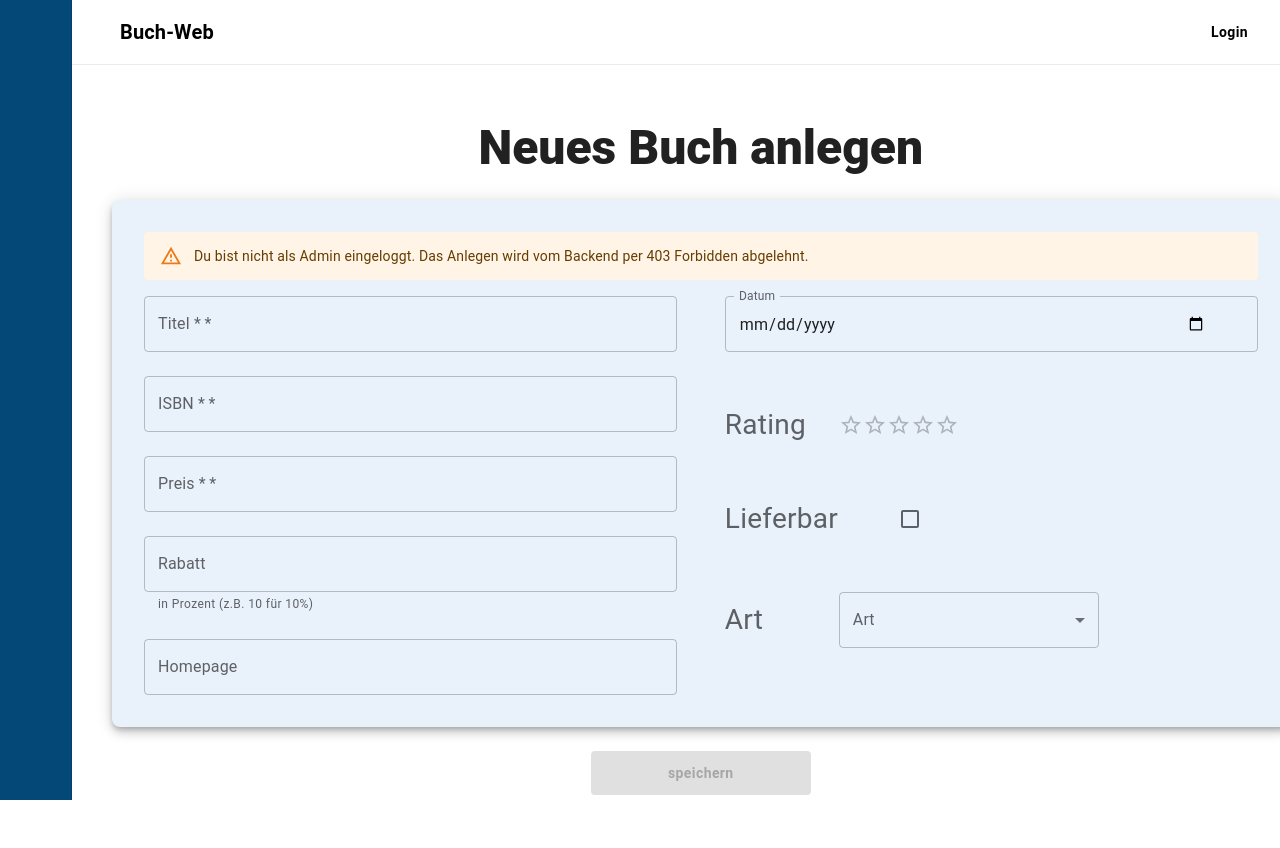
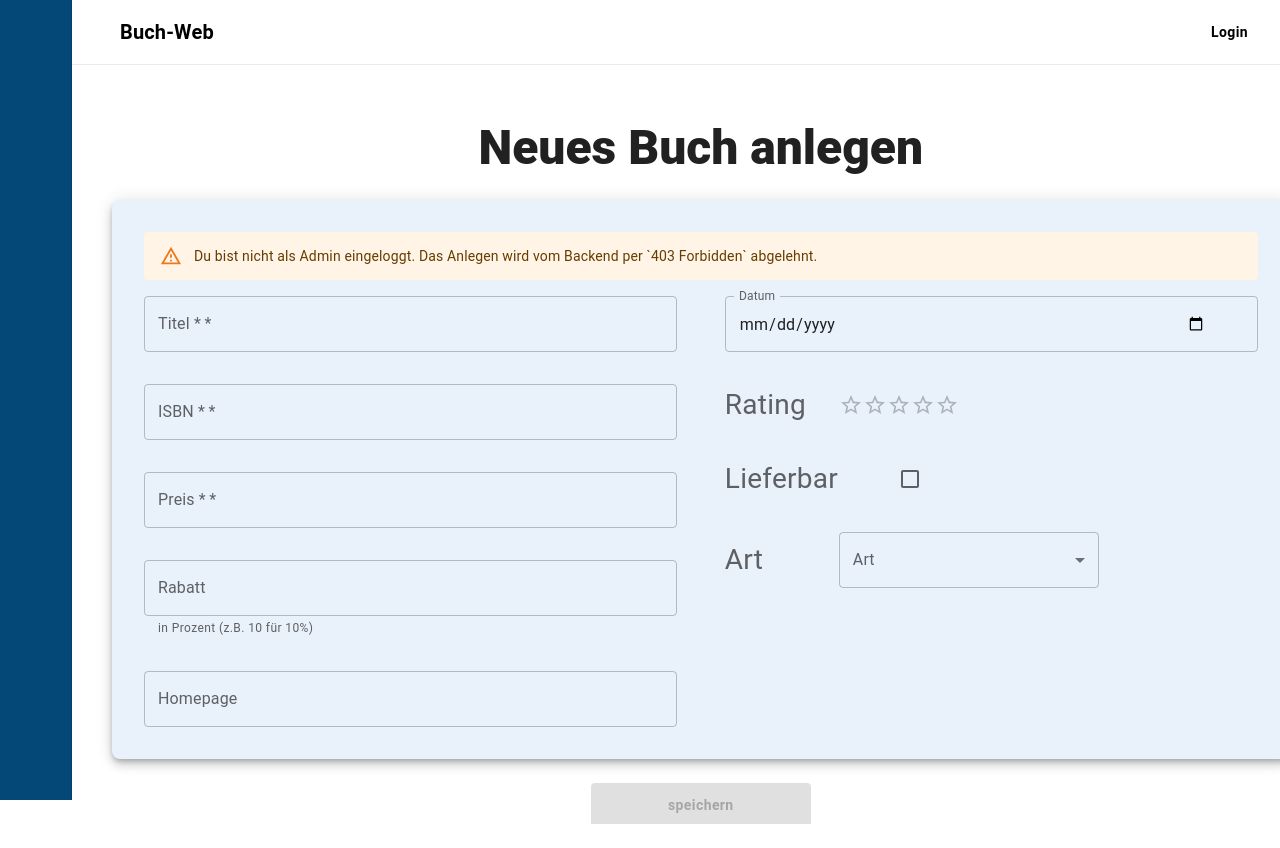
Before and after one commit to fued1011-2/buch-web, a Next.js app: page /books/new in a window 1280 px wide. Shown: the top 848 px of the page. Built offline with nearby package versions, Linux system fonts and the light colour scheme; some icons are missing; what @mui/material-nextjs would draw is missing.

Commit message:
Validierung für das Neuanlegen-Formular implementiert

```diff
--- a/src/app/books/new/page.tsx
+++ b/src/app/books/new/page.tsx
@@ -9,6 +9,43 @@ import type { Buchart } from '@/lib/books';
 import { createBook } from '@/lib/books';
 import { BookCreateCard } from '@/components/BookCreateCard';
 
+type FieldName = 'titel' | 'isbn' | 'preis' | 'rabatt' | 'homepage' | 'datum' | 'rating';
+type FieldErrors = Partial<Record<FieldName, string>>;
+type Touched = Partial<Record<FieldName, boolean>>;
+
+function isValidIsbn13(value: string): boolean {
+  const cleaned = value.replace(/[-\s]/g, '');
+  if (!/^\d{13}$/.test(cleaned)) return false;
+
+  let sum = 0;
+  for (let i = 0; i < 12; i++) {
+    const d = Number(cleaned[i]);
+    sum += i % 2 === 0 ? d : d * 3;
+  }
+  const check = (10 - (sum % 10)) % 10;
+  return check === Number(cleaned[12]);
+}
+
+function isValidUrl(value: string): boolean {
+  try {
+    const u = new URL(value);
+    return u.protocol === 'http:' || u.protocol === 'https:';
+  } catch {
+    return false;
+  }
+}
+
+function mapCreateError(err: unknown): string {
+  const msg = err instanceof Error ? err.message : String(err);
+
+  if (msg.includes('403')) return 'Du hast keine Berechtigung, ein Buch anzulegen.';
+  if (msg.includes('422')) return 'Die ISBN existiert bereits.';
+
+  return 'Speichern fehlgeschlagen. Bitte versuche es erneut.';
+}
+
+const ART_OPTIONS: Buchart[] = ['EPUB', 'HARDCOVER', 'PAPERBACK'];
+
 export default function NewBookPage() {
   const router = useRouter();
   const { accessToken, isAdmin } = useAuth();
@@ -19,13 +56,16 @@ export default function NewBookPage() {
   const [rabatt, setRabatt] = useState('');
   const [homepage, setHomepage] = useState('');
 
-  const [datum, setDatum] = useState(''); // "YYYY-MM-DD"
+  const [datum, setDatum] = useState('');
   const [rating, setRating] = useState<number | null>(0);
   const [lieferbar, setLieferbar] = useState(false);
   const [art, setArt] = useState<Buchart | ''>('');
 
   const [loading, setLoading] = useState(false);
   const [error, setError] = useState<string | null>(null);
+
+  const [touched, setTouched] = useState<Touched>({});
+  const markTouched = (name: FieldName) => setTouched((t) => ({ ...t, [name]: true }));
 
   const dateInputRef = useRef<HTMLInputElement | null>(null);
 
@@ -43,23 +83,66 @@ export default function NewBookPage() {
     return n / 100;
   }, [rabatt]);
 
+  const fieldErrors: FieldErrors = useMemo(() => {
+    const errs: FieldErrors = {};
+
+    if (!titel.trim()) errs.titel = 'Titel ist ein Pflichtfeld.';
+
+    const isbnTrimmed = isbn.trim();
+    if (!isbnTrimmed) {
+      errs.isbn = 'ISBN ist ein Pflichtfeld.';
+    } else if (!isValidIsbn13(isbnTrimmed)) {
+      errs.isbn = 'Bitte eine gültige ISBN-13 eingeben (z.B. 978-3-897-22583-1).';
+    }
+
+    if (!preis.trim()) {
+      errs.preis = 'Preis ist ein Pflichtfeld.';
+    } else if (!Number.isFinite(preisNumber) || preisNumber <= 0) {
+      errs.preis = 'Preis muss eine positive Zahl sein.';
+    }
+
+    if (rabatt.trim()) {
+      if (Number.isNaN(rabattDecimal as unknown as number)) {
+        errs.rabatt = 'Rabatt muss eine Zahl sein (z.B. 10 für 10%).';
+      } else if (rabattDecimal != null && (rabattDecimal < 0 || rabattDecimal > 1)) {
+        errs.rabatt = 'Rabatt muss zwischen 0 und 100 liegen.';
+      }
+    }
+
+    if (homepage.trim() && !isValidUrl(homepage.trim())) {
+      errs.homepage = 'Bitte eine gültige URL angeben (http/https).';
+    }
+
+    if (rating == null) {
+      errs.rating = 'Bitte ein Rating wählen.';
+    } else if (rating < 0 || rating > 5) {
+      errs.rating = 'Rating muss zwischen 0 und 5 liegen.';
+    }
+
+    return errs;
+  }, [titel, isbn, preis, preisNumber, rabatt, rabattDecimal, homepage, datum, rating]);
+
   const canSubmit = useMemo(() => {
     if (!isAdmin) return false;
-    if (!titel.trim()) return false;
-    if (!isbn.trim()) return false;
-    if (!Number.isFinite(preisNumber) || preisNumber <= 0) return false;
-    if (rating == null) return false;
-    if (Number.isNaN(rabattDecimal as unknown as number)) return false;
-    if (rabattDecimal != null && (rabattDecimal < 0 || rabattDecimal > 1)) return false;
-    return true;
-  }, [isAdmin, titel, isbn, preisNumber, rating, rabattDecimal]);
+    return Object.keys(fieldErrors).length === 0;
+  }, [isAdmin, fieldErrors]);
 
   async function onSubmit(e: React.FormEvent) {
     e.preventDefault();
     setError(null);
 
+    setTouched({
+      titel: true,
+      isbn: true,
+      preis: true,
+      rabatt: true,
+      homepage: true,
+      datum: true,
+      rating: true,
+    });
+
     if (!canSubmit) {
-      setError('Bitte Pflichtfelder korrekt ausfüllen.');
+      setError('Bitte markierte Felder korrigieren.');
       return;
     }
 
@@ -82,7 +165,7 @@ export default function NewBookPage() {
 
       router.replace(`/books/${created.id}?created=1`);
     } catch (err) {
-      setError(err instanceof Error ? err.message : 'Unbekannter Fehler');
+      setError(mapCreateError(err));
     } finally {
       setLoading(false);
     }
@@ -105,28 +188,47 @@ export default function NewBookPage() {
       <BookCreateCard
         isAdmin={isAdmin}
         titel={titel}
-        setTitel={setTitel}
+        setTitel={(v) => {
+          setTitel(v);
+        }}
         isbn={isbn}
-        setIsbn={setIsbn}
+        setIsbn={(v) => {
+          setIsbn(v);
+        }}
         preis={preis}
-        setPreis={setPreis}
+        setPreis={(v) => {
+          setPreis(v);
+        }}
         rabatt={rabatt}
-        setRabatt={setRabatt}
+        setRabatt={(v) => {
+          setRabatt(v);
+        }}
         homepage={homepage}
-        setHomepage={setHomepage}
+        setHomepage={(v) => {
+          setHomepage(v);
+        }}
         datum={datum}
-        setDatum={setDatum}
+        setDatum={(v) => {
+          setDatum(v);
+        }}
         rating={rating}
-        setRating={setRating}
+        setRating={(v) => {
+          setRating(v);
+          markTouched('rating');
+        }}
         lieferbar={lieferbar}
         setLieferbar={setLieferbar}
         art={art}
         setArt={setArt}
+        artOptions={ART_OPTIONS}
         loading={loading}
         canSubmit={canSubmit}
         error={error}
         onSubmit={onSubmit}
         dateInputRef={dateInputRef}
+        touched={touched}
+        markTouched={markTouched}
+        fieldErrors={fieldErrors}
       />
     </Box>
   );
--- a/src/components/BookCreateCard.tsx
+++ b/src/components/BookCreateCard.tsx
@@ -1,6 +1,6 @@
 'use client';
 
-import type { RefObject } from 'react';
+import type { Dispatch, MutableRefObject, SetStateAction } from 'react';
 import {
   Alert,
   Box,
@@ -21,50 +21,57 @@ import CalendarMonthIcon from '@mui/icons-material/CalendarMonth';
 
 import type { Buchart } from '@/lib/books';
 
-const ART_OPTIONS: Buchart[] = ['EPUB', 'HARDCOVER', 'PAPERBACK'];
+type FieldName = 'titel' | 'isbn' | 'preis' | 'rabatt' | 'homepage' | 'datum' | 'rating';
+type FieldErrors = Partial<Record<FieldName, string>>;
+type Touched = Partial<Record<FieldName, boolean>>;
 
 type Props = {
   isAdmin: boolean;
 
   titel: string;
-  setTitel: (v: string) => void;
+  setTitel: Dispatch<SetStateAction<string>>;
 
   isbn: string;
-  setIsbn: (v: string) => void;
+  setIsbn: Dispatch<SetStateAction<string>>;
 
   preis: string;
-  setPreis: (v: string) => void;
+  setPreis: Dispatch<SetStateAction<string>>;
 
   rabatt: string;
-  setRabatt: (v: string) => void;
+  setRabatt: Dispatch<SetStateAction<string>>;
 
   homepage: string;
-  setHomepage: (v: string) => void;
+  setHomepage: Dispatch<SetStateAction<string>>;
 
   datum: string;
-  setDatum: (v: string) => void;
+  setDatum: Dispatch<SetStateAction<string>>;
 
   rating: number | null;
-  setRating: (v: number | null) => void;
+  setRating: Dispatch<SetStateAction<number | null>>;
 
   lieferbar: boolean;
-  setLieferbar: (v: boolean) => void;
+  setLieferbar: Dispatch<SetStateAction<boolean>>;
 
   art: Buchart | '';
-  setArt: (v: Buchart | '') => void;
+  setArt: Dispatch<SetStateAction<Buchart | ''>>;
+
+  artOptions: Buchart[];
 
   loading: boolean;
   canSubmit: boolean;
 
   error: string | null;
-
   onSubmit: (e: React.FormEvent) => void;
 
-  dateInputRef: RefObject<HTMLInputElement | null>;
+  dateInputRef: MutableRefObject<HTMLInputElement | null>;
+
+  // NEU
+  touched: Touched;
+  markTouched: (name: FieldName) => void;
+  fieldErrors: FieldErrors;
 };
 
-export function BookCreateCard(props: Props) {
-  const {
+export function BookCreateCard({
   isAdmin,
   titel,
   setTitel,
@@ -84,12 +91,18 @@ export function BookCreateCard(props: Props) {
   setLieferbar,
   art,
   setArt,
+  artOptions,
   loading,
   canSubmit,
   error,
   onSubmit,
   dateInputRef,
-  } = props;
+  touched,
+  markTouched,
+  fieldErrors,
+}: Props) {
+  const helper = (name: FieldName) => (touched[name] ? fieldErrors[name] : undefined);
+  const hasError = (name: FieldName) => Boolean(touched[name] && fieldErrors[name]);
 
   return (
     <Box
@@ -115,7 +128,7 @@ export function BookCreateCard(props: Props) {
       >
         {!isAdmin ? (
           <Alert severity="warning" sx={{ mb: 2 }}>
-            Du bist nicht als Admin eingeloggt. Das Anlegen wird vom Backend per 403 Forbidden abgelehnt.
+            Du bist nicht als Admin eingeloggt. Das Anlegen wird vom Backend per `403 Forbidden` abgelehnt.
           </Alert>
         ) : null}
 
@@ -133,46 +146,66 @@ export function BookCreateCard(props: Props) {
             alignItems: 'start',
           }}
         >
-          <Stack spacing={3}>
+          {/* LEFT */}
+          <Stack spacing={4}>
             <TextField
               label="Titel *"
               value={titel}
               onChange={(e) => setTitel(e.target.value)}
+              onBlur={() => markTouched('titel')}
               required
               fullWidth
+              error={hasError('titel')}
+              helperText={helper('titel')}
             />
+
             <TextField
               label="ISBN *"
               value={isbn}
               onChange={(e) => setIsbn(e.target.value)}
+              onBlur={() => markTouched('isbn')}
               required
               fullWidth
+              error={hasError('isbn')}
+              helperText={helper('isbn')}
             />
+
             <TextField
               label="Preis *"
               value={preis}
               onChange={(e) => setPreis(e.target.value)}
+              onBlur={() => markTouched('preis')}
               required
               fullWidth
               inputMode="decimal"
+              error={hasError('preis')}
+              helperText={helper('preis')}
             />
+
             <TextField
               label="Rabatt"
               value={rabatt}
               onChange={(e) => setRabatt(e.target.value)}
+              onBlur={() => markTouched('rabatt')}
               fullWidth
               inputMode="decimal"
-              helperText="in Prozent (z.B. 10 für 10%)"
+              error={hasError('rabatt')}
+              helperText={helper('rabatt') ?? 'in Prozent (z.B. 10 für 10%)'}
             />
+
             <TextField
               label="Homepage"
               value={homepage}
               onChange={(e) => setHomepage(e.target.value)}
+              onBlur={() => markTouched('homepage')}
               fullWidth
+              error={hasError('homepage')}
+              helperText={helper('homepage')}
             />
           </Stack>
 
-          <Stack spacing={6.5}>
+          {/* RIGHT */}
+          <Stack spacing={4}>
             <TextField
               inputRef={(el) => {
                 dateInputRef.current = el;
@@ -181,8 +214,11 @@ export function BookCreateCard(props: Props) {
               type="date"
               value={datum}
               onChange={(e) => setDatum(e.target.value)}
+              onBlur={() => markTouched('datum')}
               fullWidth
               InputLabelProps={{ shrink: true }}
+              error={hasError('datum')}
+              helperText={helper('datum')}
               InputProps={{
                 endAdornment: (
                   <InputAdornment position="end">
@@ -205,6 +241,11 @@ export function BookCreateCard(props: Props) {
               </Typography>
               <Rating value={rating ?? 0} onChange={(_, v) => setRating(v)} max={5} />
             </Box>
+            {helper('rating') ? (
+              <Typography sx={{ mt: -2, color: 'error.main', fontSize: 12 }}>
+                {helper('rating')}
+              </Typography>
+            ) : null}
 
             <Box sx={{ display: 'flex', alignItems: 'center', gap: 3 }}>
               <Typography sx={{ minWidth: 140, color: 'text.secondary', fontSize: 28 }}>
@@ -227,7 +268,7 @@ export function BookCreateCard(props: Props) {
                   onChange={(e) => setArt(e.target.value as Buchart | '')}
                 >
                   <MenuItem value="">(leer)</MenuItem>
-                  {ART_OPTIONS.map((a) => (
+                  {artOptions.map((a) => (
                     <MenuItem key={a} value={a}>
                       {a}
                     </MenuItem>
```
Lines whose indentation alone changed are shown as unchanged.
